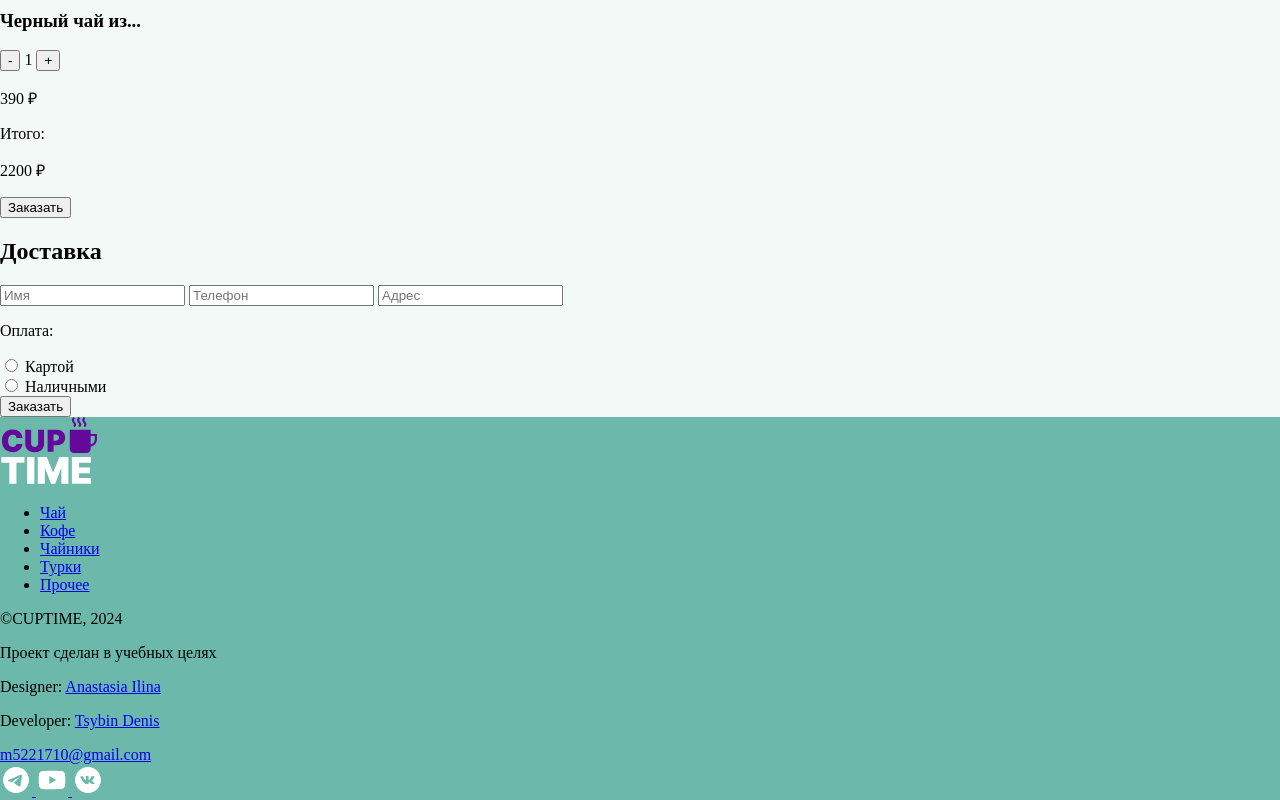
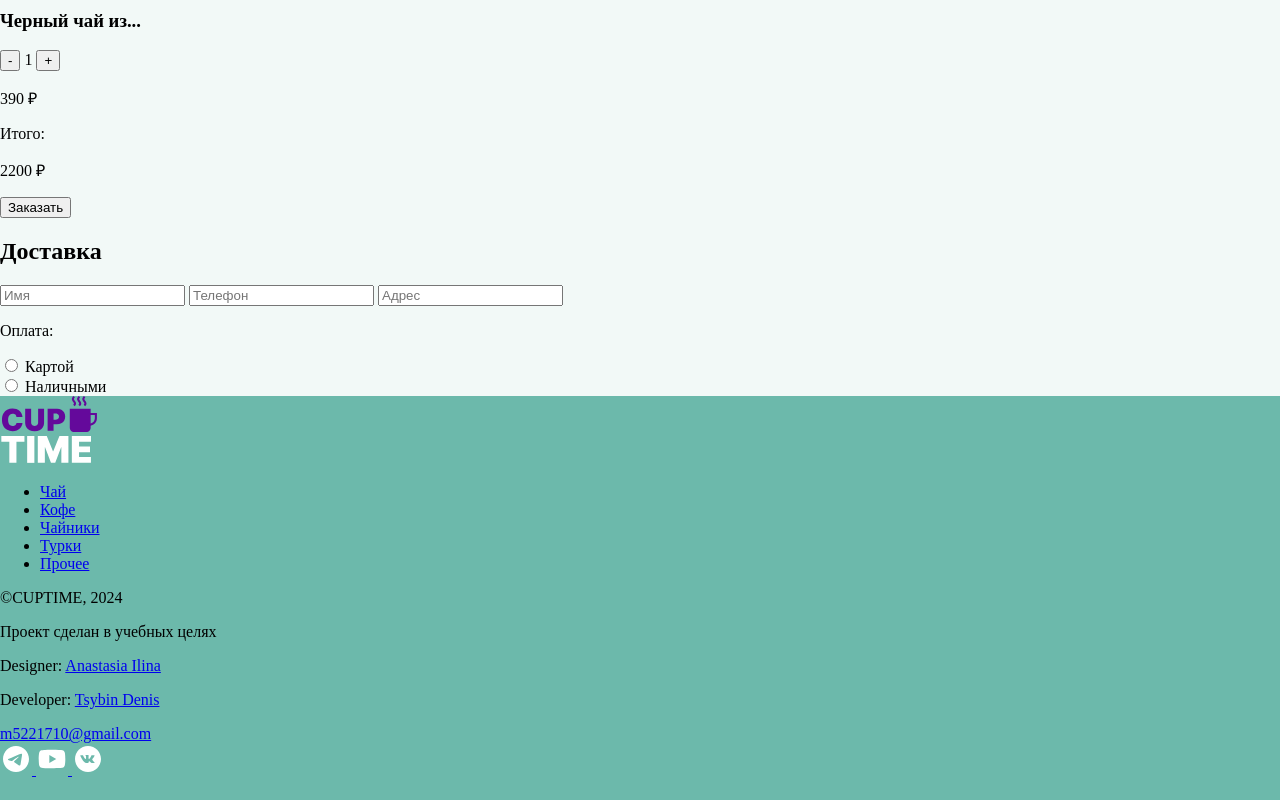
Before and after one commit to Ligh7Fun/cup-time-dev, a plain HTML site: page cart.html in a window 1280 px wide. Shown: the part 2571-3371 px from the top of the page. After the commit the page ends 3350 px from the top, so only its background shows below. Drawn offline with Linux system fonts and the light colour scheme.

Commit message:
upd cart

```diff
--- a/cart.html
+++ b/cart.html
@@ -144,9 +144,9 @@
 									name="payment"
 									value="card"
 								/>
-								<label class="cart__delivery-radio-label" for="card"
-									>Картой</label
-								>
+								<label class="cart__delivery-radio-label" for="card">
+									Картой
+								</label>
 							</div>
 							<div class="cart__delivery-radio">
 								<input
@@ -155,11 +155,10 @@
 									name="payment"
 									value="cash"
 								/>
-								<label class="cart__delivery-radio-label" for="cash"
-									>Наличными</label
-								>
+								<label class="cart__delivery-radio-label" for="cash">
+									Наличными
+								</label>
 							</div>
-							<button class="cart__delivery-button">Заказать</button>
 						</form>
 					</div>
 				</div>
```
